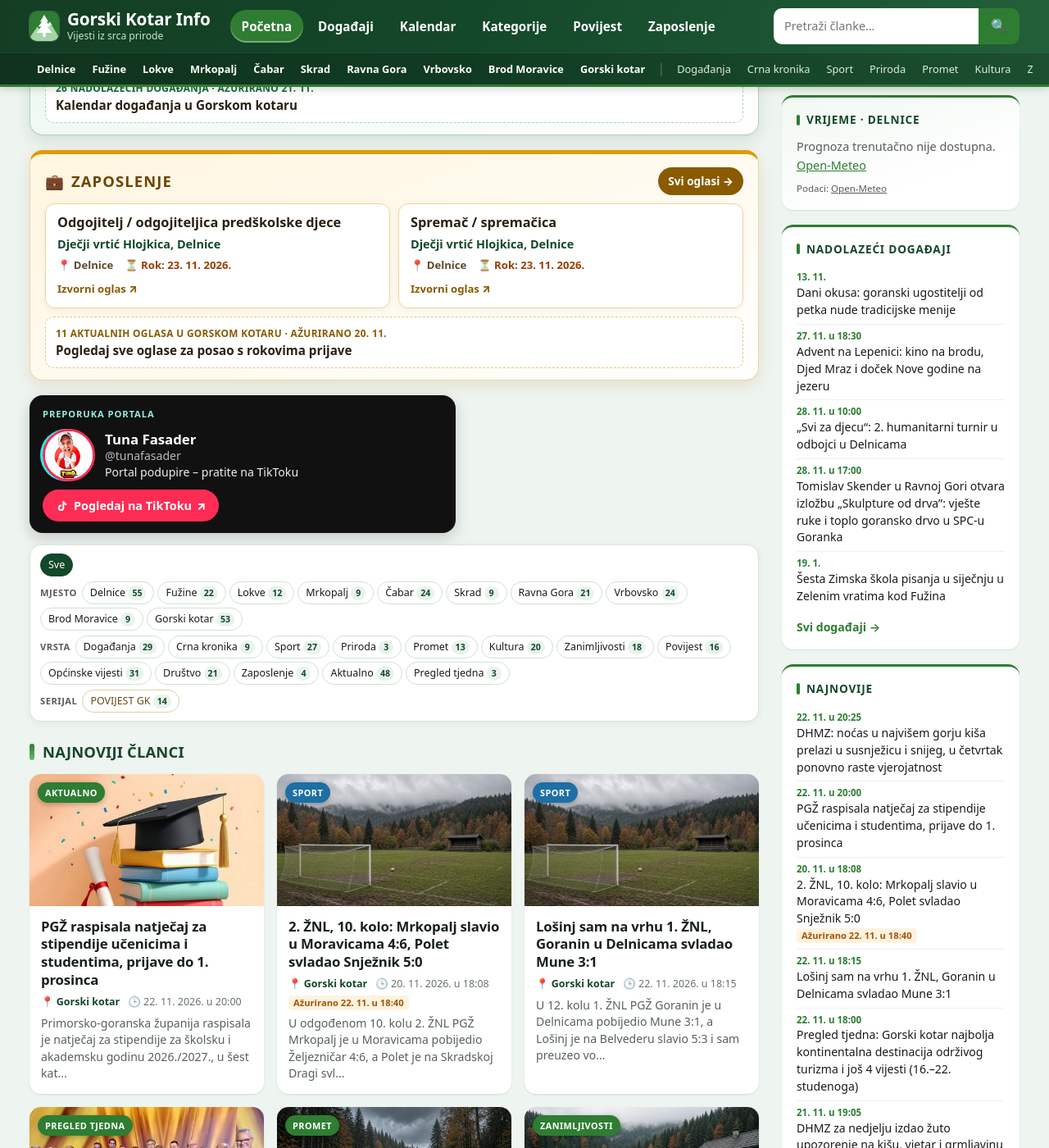
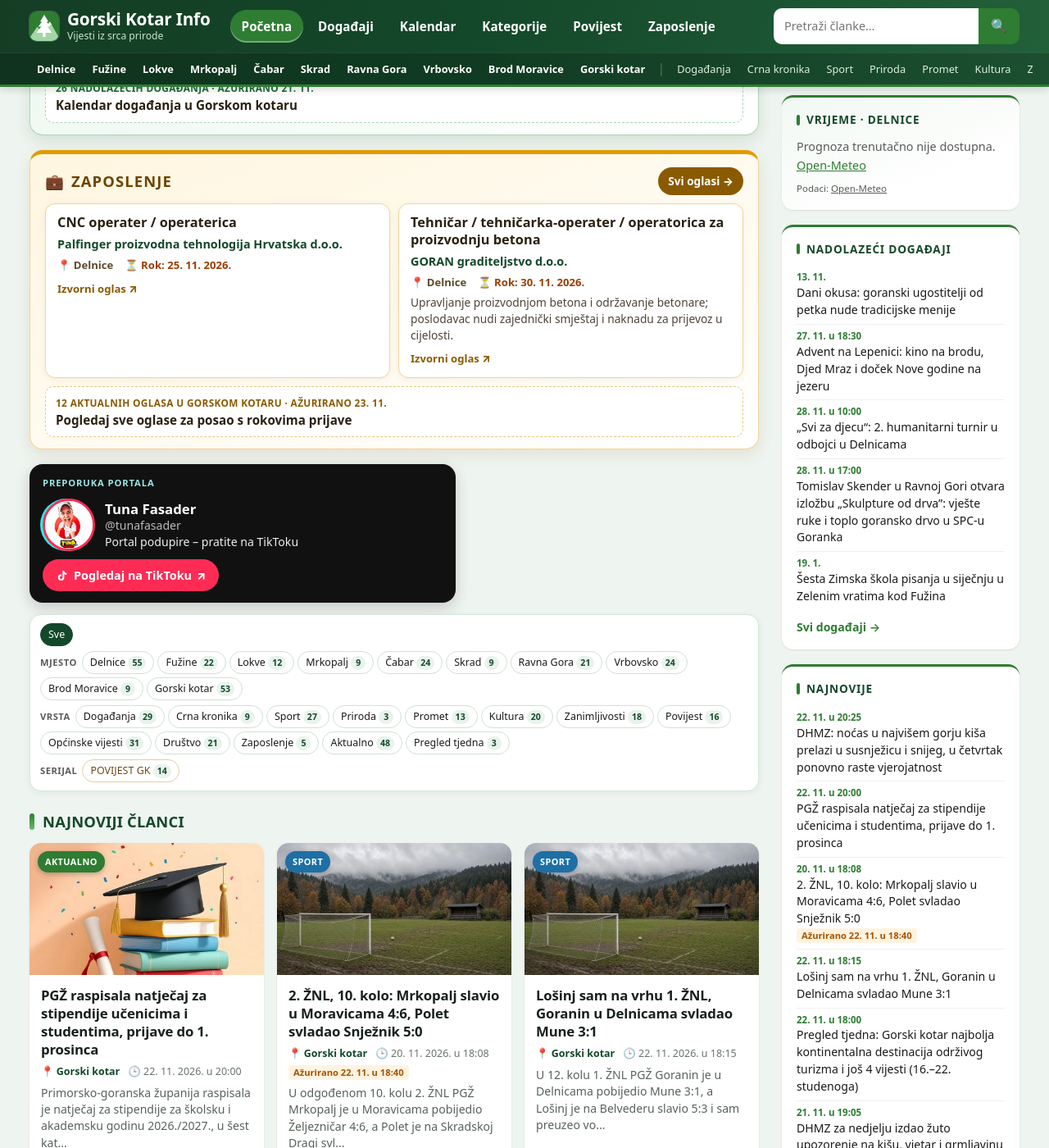
Before and after one commit to MojGK/gorski-kotar.info, a Jekyll site: the page built from index.md, in a window 1280 px wide and 1400 px high, scrolled down 1539 px. Shown: the whole window at 82% size. Built offline with Jekyll 4.4.1, drawn with Linux system fonts in a browser that asks for light colours; part of the change alters nothing that is shown; some of the changed text lies outside the part shown.

Commit message:
Zaposlenje 23. 11.: novi oglas GORAN graditeljstvo, uklonjen JVP Delnice, izdvojeno

```diff
--- a/_data/poslovi.yml
+++ b/_data/poslovi.yml
@@ -1,16 +1,8 @@
 # ZAPOSLENJE – živi popis oglasa (stranica /zaposlenje/ i blok na naslovnici).
 # Upute: _data/README-zaposlenje-dogadjanja.md
 # Oglasi s prošlim rokom automatski se skrivaju (pri svakoj izradi stranice i u pregledniku).
-azurirano: 2026-11-20
+azurirano: 2026-11-23
 oglasi:
-- poslodavac: Javna vatrogasna postrojba Delnice
-  pozicija: Zapovjednik / zapovjednica javne vatrogasne postrojbe
-  mjesto: Delnice
-  rok: 2026-11-20
-  izvori:
-  - naziv: Adorio
-    url: https://www.adorio.hr/oglas-za-posao/7758858
-  izdvojeno: true
 - poslodavac: "Dječji vrtić Hlojkica, Delnice"
   pozicija: Odgojitelj / odgojiteljica predškolske djece
   mjesto: Delnice
@@ -32,6 +24,7 @@ oglasi:
   izvori:
   - naziv: Adorio
     url: https://www.adorio.hr/oglas-za-posao/7757891
+  izdvojeno: true
 - poslodavac: Tifon d.o.o.
   pozicija: Gastro prodavač / prodavačica
   mjesto: "Ravna Gora (među više lokacija)"
@@ -40,6 +33,17 @@ oglasi:
   izvori:
   - naziv: MojPosao
     url: https://mojposao.hr/posao/1ba54ce7-d212-11f1-8b88-0280a8fb46bd/gastro-prodavac-prodavac-m-z
+- poslodavac: GORAN graditeljstvo d.o.o.
+  pozicija: Tehničar / tehničarka-operater / operatorica za proizvodnju betona
+  broj: 1
+  vrsta: "određeno (povećan opseg posla), puno radno vrijeme"
+  mjesto: Delnice
+  rok: 2026-11-30
+  opis: "Upravljanje proizvodnjom betona i održavanje betonare; poslodavac nudi zajednički smještaj i naknadu za prijevoz u cijelosti."
+  izvori:
+  - naziv: Posao.hr
+    url: https://www.posao.hr/oglasi/tehnicar-tehnicarka-operater-operatorica-za-proizvodnju-betona/1258430/
+  izdvojeno: true
 - poslodavac: "AX Inženjering d.o.o. (projektiranje)"
   pozicija: Projektant / projektantica građevinskih konstrukcija
   broj: 1
--- /dev/null
+++ b/_posts/2026-11-23-poslovi-gorski-kotar-izdvojeno-23-11.md
@@ -0,0 +1,47 @@
+---
+layout: post
+title: "Poslovi u Gorskom kotaru – izdvojeno 23. studenoga 2026."
+date: 2026-11-23 08:45:00 +0100
+location: Gorski kotar
+type: Zaposlenje
+categories: [Gorski kotar, Zaposlenje]
+excerpt: "Na početku tjedna u Gorskom kotaru još su otvoreni oglasi u Delnicama, Čabru, Vrbovskom i Ravnoj Gori. Izdvajamo zamjenu liječnika u Delnicama (rok 1. 12.), operatera betonare GORAN graditeljstva (30. 11.), CNC operatera Palfingera (25. 11.), vozača autobusa Autotransa u Čabru (30. 11.) i gastro prodavača Tifona u Ravnoj Gori (27. 11.)."
+image: /assets/images/zaposlenje-naslovna.jpg
+image_alt: "Radni stol uz prozor s pogledom na šumovita brda i goransko mjesto: torba, zaštitna kaciga, laptop, novine s oglasima i radne rukavice"
+image_credit: "AI ilustracija"
+---
+
+Na stranici [Zaposlenje]({{ '/zaposlenje/' | relative_url }}) ažuriran je popis oglasa za Gorski kotar. Ispod je pet izdvojenih, s rokovima koji još traju. Istekli oglasi skinuti su s popisa.
+
+## Izdvojeno
+
+1. **Ordinacija opće medicine dr. Viktor Simunović, Delnice** – doktor/ica medicine, određeno (zamjena), puno radno vrijeme. Mjesto: Delnice. **Rok: 1. 12. 2026.**
+
+2. **GORAN graditeljstvo d.o.o.** – tehničar/ica-operater/ica za proizvodnju betona, određeno (povećan opseg posla), puno radno vrijeme. Mjesto: Delnice. Poslodavac nudi zajednički smještaj i naknadu za prijevoz u cijelosti. **Rok: 30. 11. 2026.**
+
+3. **Palfinger proizvodna tehnologija Hrvatska d.o.o.** – CNC operater/ica, određeno, rad u tri smjene. Mjesto: Delnice. **Rok: 25. 11. 2026.**
+
+4. **Autotrans d.d.** – vozač/ica autobusa, određeno (povećan opseg posla). Mjesto: Čabar. **Rok: 30. 11. 2026.**
+
+5. **Tifon d.o.o.** – gastro prodavač/ica. Ravna Gora navedena je među više lokacija u oglasu. **Rok: 27. 11. 2026.**
+
+Danas, **23. 11. 2026.**, ističu i dva natječaja Dječjeg vrtića Hlojkica u Delnicama: odgojitelj/ica predškolske djece i spremač/ica, oba na neodređeno.
+
+Na listi ostaju i oglasi Energy Pellets (operater u Delnicama, rok **21. 12.**), AX Inženjeringa u Gerovu (tehnički crtač i projektant građevinskih konstrukcija, **30. 11.**) te Gavranovića u Vrbovskom (prodavač, **30. 11.**).
+
+Cjelovit popis, bez kontakata i cijena, na [Zaposlenje]({{ '/zaposlenje/' | relative_url }}).
+
+---
+
+*Izvori:*
+
+- *Posao.hr, Doktor/doktorica medicine, VIKTOR SIMUNOVIĆ, rok 1. 12. 2026. ([posao.hr](https://www.posao.hr/oglasi/doktor-doktorica-medicine/1255412/))*
+- *Posao.hr, Tehničar/tehničarka-operater/operatorica za proizvodnju betona, GORAN graditeljstvo d.o.o., rok 30. 11. 2026. ([posao.hr](https://www.posao.hr/oglasi/tehnicar-tehnicarka-operater-operatorica-za-proizvodnju-betona/1258430/))*
+- *Adorio, CNC operater, Palfinger proizvodna tehnologija Hrvatska d.o.o., natječaj vrijedi do 25. 11. 2026. ([adorio.hr](https://www.adorio.hr/oglas-za-posao/7757891))*
+- *Adorio, Vozač autobusa, Autotrans d.d., natječaj vrijedi do 30. 11. 2026. ([adorio.hr](https://www.adorio.hr/oglas-za-posao/7757004))*
+- *MojPosao, Gastro prodavač / prodavač, Tifon d.o.o., prijava do 27. 11. 2026. ([mojposao.hr](https://mojposao.hr/posao/1ba54ce7-d212-11f1-8b88-0280a8fb46bd/gastro-prodavac-prodavac-m-z))*
+- *Dječji vrtić Hlojkica, natječaji za odgojitelja/icu i spremača/icu, rok 23. 11. 2026. ([hlojkica.com](https://hlojkica.com/natjecaji-za-zaposljavanje-aktualno/))*
+- *Adorio, Odgojitelj predškolske djece i Spremač, Dječji vrtić Hlojkica, natječaj vrijedi do 23. 11. 2026. ([adorio.hr](https://www.adorio.hr/oglas-za-posao/7759310), [adorio.hr](https://www.adorio.hr/oglas-za-posao/7759311))*
+- *Posao.hr, Operater, ENERGY PELLETS d.o.o., rok 21. 12. 2026. ([posao.hr](https://www.posao.hr/oglasi/operater-operaterka/1256560/))*
+- *Adorio, Tehnički crtač i Projektant građevinskih konstrukcija, AX Inženjering d.o.o., natječaj vrijedi do 30. 11. 2026. ([adorio.hr](https://www.adorio.hr/oglas-za-posao/7754451), [adorio.hr](https://www.adorio.hr/oglas-za-posao/7754452))*
+- *Adorio, Prodavač, Gavranović d.o.o., natječaj vrijedi do 30. 11. 2026. ([adorio.hr](https://www.adorio.hr/oglas-za-posao/7755144))*
```
